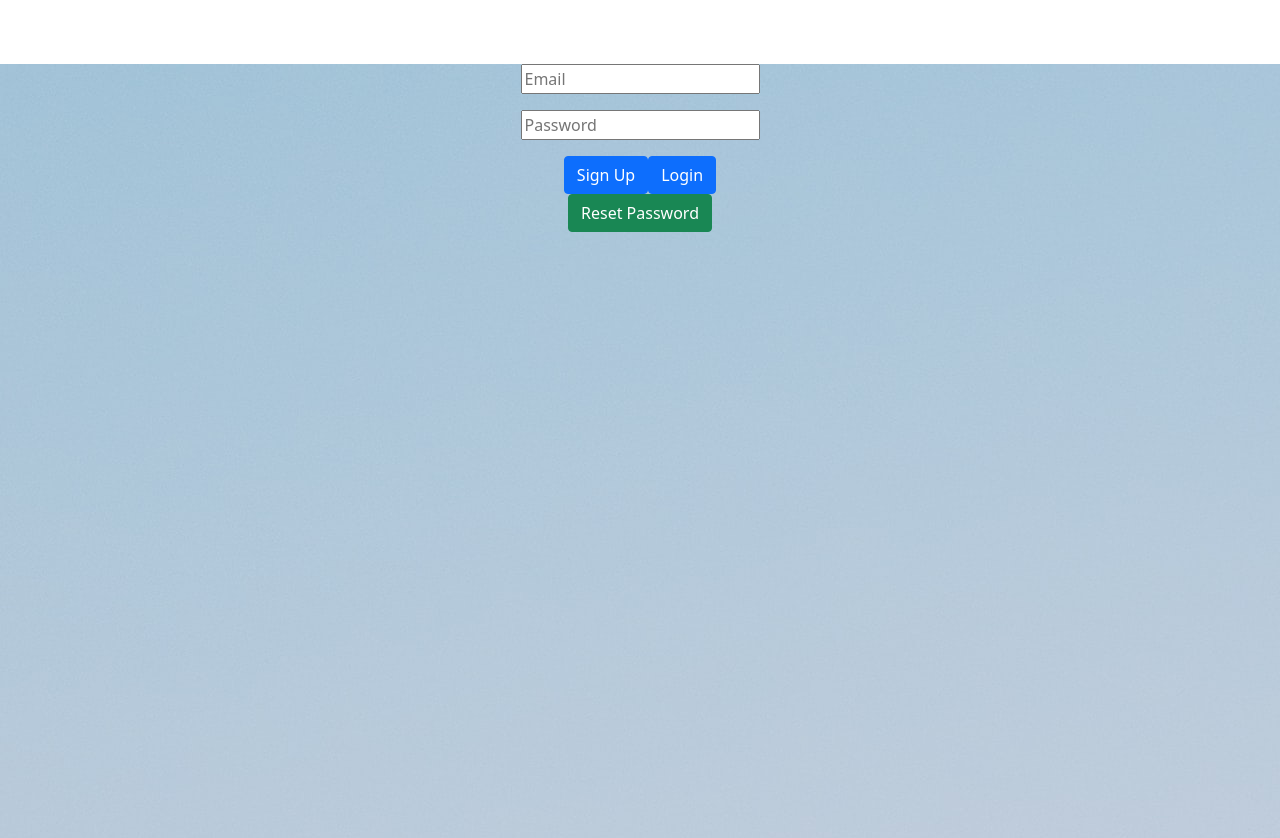
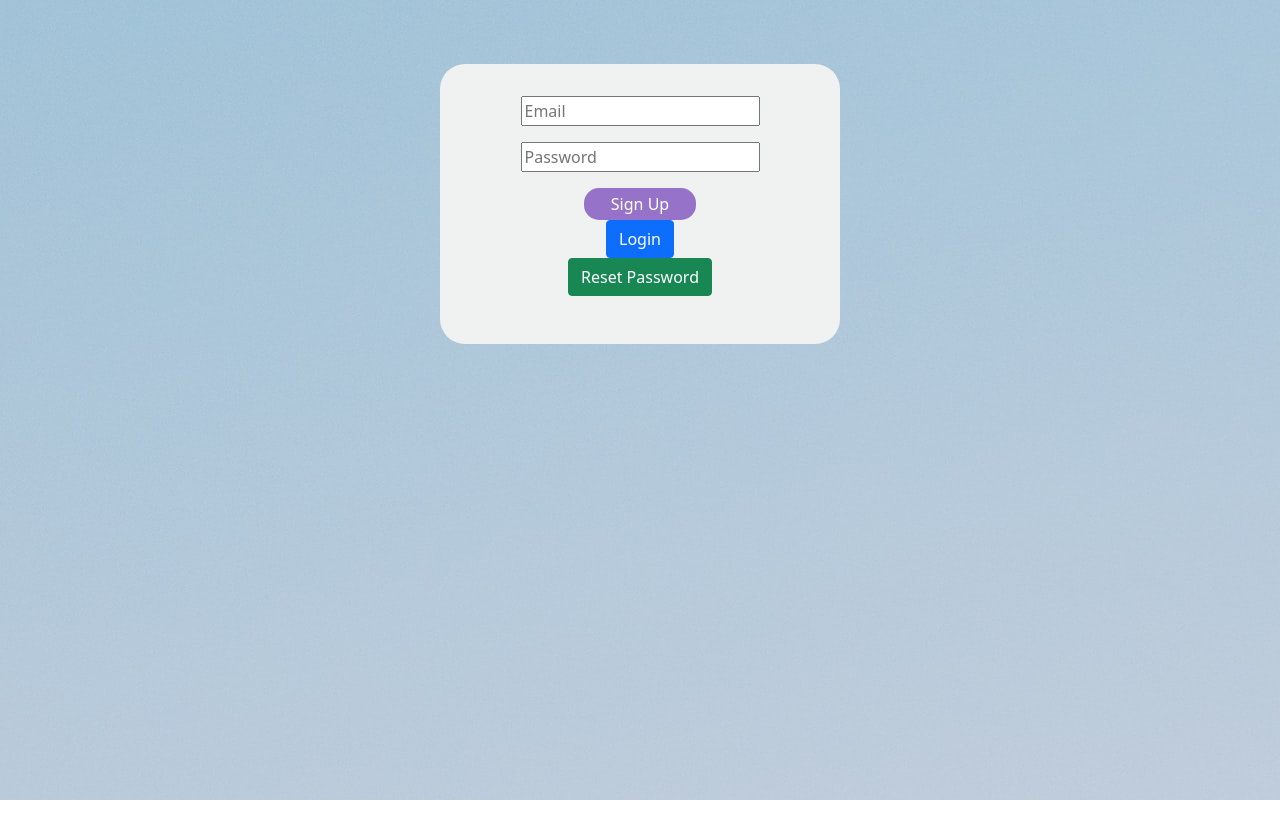
Before and after one commit to beedawn/SkateSpotAppReact, a React (Create React App) app: page / in a window 1280 px wide. Shown: the top 838 px of the page. After the commit the page ends 800 px from the top, so only its background shows below. Built offline with nearby package versions, Linux system fonts and the light colour scheme; no server answers.

Commit message:
Updating Login component.

```diff
--- a/package.json
+++ b/package.json
@@ -1,6 +1,6 @@
 {
-  "name": "skate-spot-app-react",
-  "version": "0.1.0",
+  "name": "squash-skateshop",
+  "version": "0.1.1",
   "private": true,
   "dependencies": {
     "@react-google-maps/api": "^2.10.2",
--- a/src/Main.js
+++ b/src/Main.js
@@ -5,7 +5,6 @@ import "./styles/style.css";
 export default function Main() {
   return (
     <div className="mainDiv">
-      {" "}
       <Login />
       <p></p>
     </div>
--- a/src/graphics/Loading.js
+++ b/src/graphics/Loading.js
@@ -1,14 +1,14 @@
 
 import React from "react";
 import loading from "../images/Loading_icon.gif";
-
+ import '../styles/style.css'
 export default function Loading() {
   return (
-      <>
-    <>
-    <img src={loading} alt="Loading" />
-  </>
+      <div className="loading">
+    <div >
+    <img style={{height:"200px"}} src={loading} alt="Loading" />
+  </div >
   <>Loading...</>
-  </>
+  </div>
   );
 }
--- a/src/login/Login.js
+++ b/src/login/Login.js
@@ -3,9 +3,9 @@ import { onAuthStateChanged, signOut } from "firebase/auth";
 import { auth } from "../firebase-config";
 import Home from "../HomeRouter";
 import AuthContext from "../context/AuthContext";
-import loading from "../images/Loading_icon.gif";
 import Loading from "../graphics/Loading";
 import LoginForm from "./LoginForm";
+
 
 import EditProfile from "../User/EditProfile";
 export default function Login() {
--- a/src/login/LoginForm.js
+++ b/src/login/LoginForm.js
@@ -5,7 +5,7 @@ import {
 } from "firebase/auth";
 import { auth } from "../firebase-config";
 import { Button, Link } from "reactstrap";
-
+import "../styles/style.css";
 export default function LoginForm() {
   const [loginEmail, setLoginEmail] = useState("");
   const [loginPassword, setLoginPassword] = useState("");
@@ -55,7 +55,7 @@ export default function LoginForm() {
   };
   if (!passReset) {
     return (
-      <div>
+      <div className="login">
         <div>
           <input
             editable="true"
@@ -73,15 +73,18 @@ export default function LoginForm() {
             }}
           />
           <div style={{ color: "red" }}> {error ? (<>{error}</>):(<></>)}
-          </div> <div style={{ marginTop: "1rem" }}>
-            <Button color="primary" onClick={register}>
-              Sign Up{" "}
-            </Button>
+          </div> <div className="loginButtonContainer">
+            <div className="loginButtonSignUp">
+            <a href="#!"> <div onClick={register}>
+             Sign Up
+            </div></a></div>
+            <div className="loginButtonLogin">
             <Button color="primary" onClick={login}>
               {" "}
               Login{" "}
             </Button>
-          </div><Button color="success" onClick={() => (setPassReset(true))}>Reset Password</Button>
+            </div>
+          </div><div className="loginButtonResetPassword"><Button color="success" onClick={() => (setPassReset(true))}>Reset Password</Button></div>
         </div>
       </div>
     );
--- a/src/styles/style.css
+++ b/src/styles/style.css
@@ -31,7 +31,7 @@
 .mainDiv{
      background-color: rgb(179, 179, 179);
      background-image: url("../../public/rasmus-smedstrup-mortensen-_ZtPsxAomeI-unsplash.jpg");
-     margin-top: 4rem;
+     padding-top: 4rem;
      min-height: 100vh;
 }
 .spotCard{
@@ -68,3 +68,36 @@ background-color:none;
      color:white;
      font-weight:500;
 }
+.loading{
+     background-color:#FFFFFF;
+     padding: 2rem;
+     border-radius:25px;
+     width:400px;
+     margin:auto;
+}
+.login{
+     background-color:#f0f1f1;
+     border-radius:25px;
+     margin:auto;
+     width:400px;
+     padding:2rem;
+}
+.loginButtonContainer{
+     margin-top:1rem;
+}
+.loginButtonSignUp{
+     background-color:#9673c8;
+     color:white;
+     width:7rem;
+     margin:auto;
+     border-radius:15px;
+     padding:.25rem;
+
+}
+.loginButtonSignUp a{
+
+     color:white;
+     text-decoration:none;
+
+
+}
```
Also changed, not shown: src/maps/Maps.js (line endings or trailing spaces).
